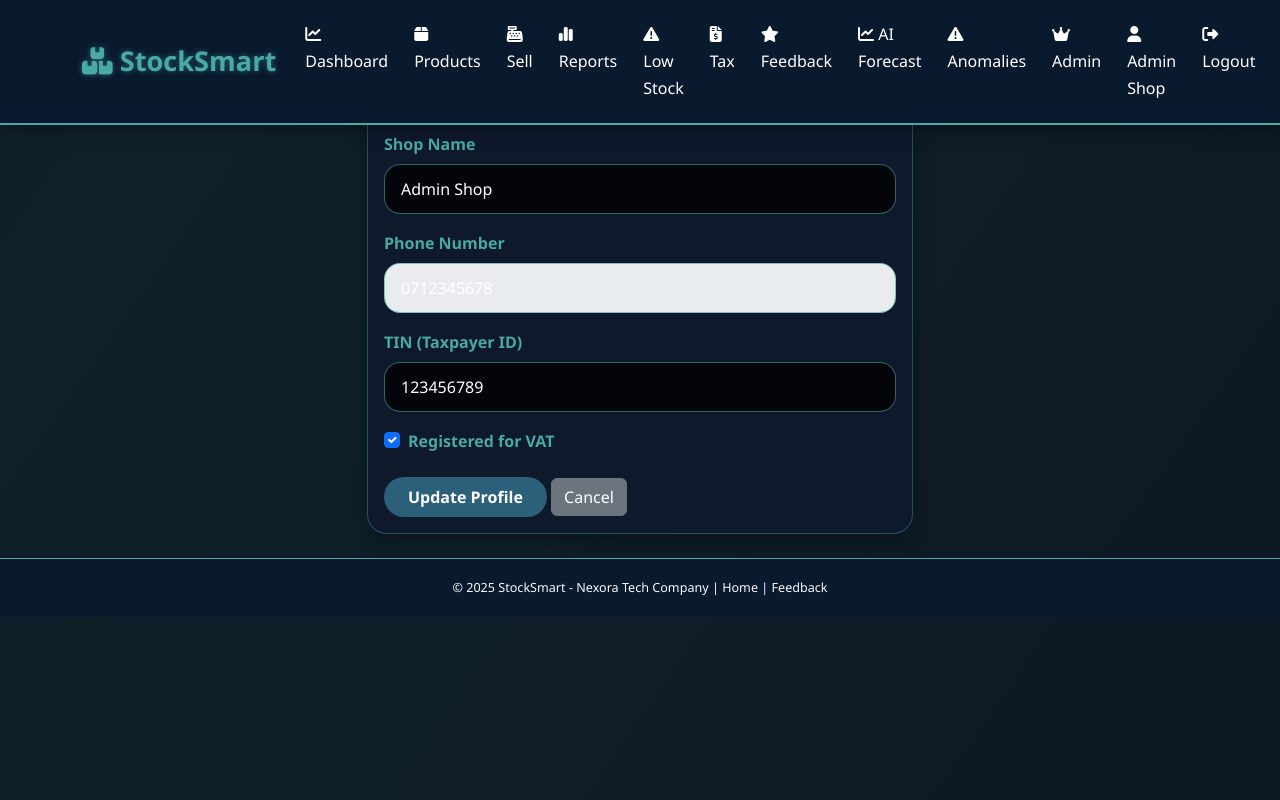
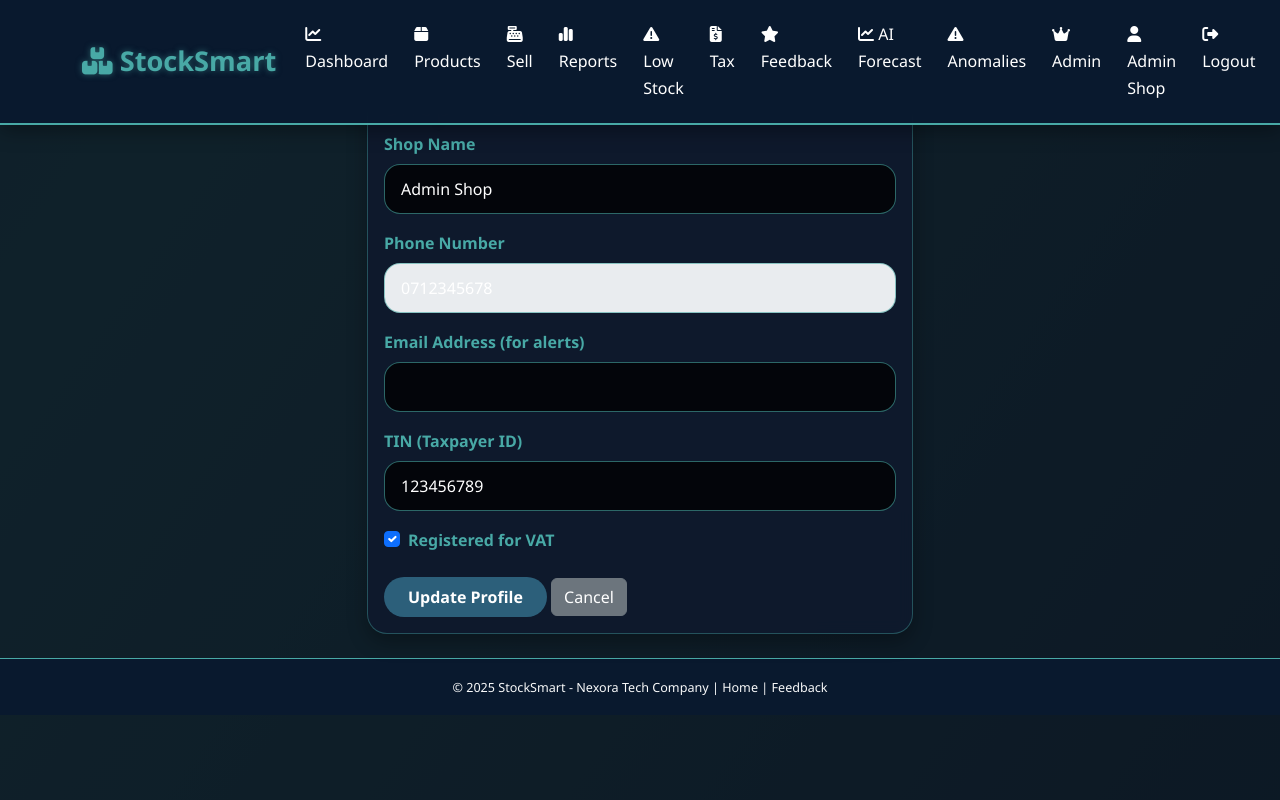
Before and after one commit to nexoratechv1-ctrl/Stocksmart, a Flask app: page /profile in a window 1280 px wide. Run offline with Flask 3, Linux system fonts and the light colour scheme; a user stored in the database is signed in.

Commit message:
Update profile.html

```diff
--- a/templates/profile.html
+++ b/templates/profile.html
@@ -1,4 +1,5 @@
 {% extends "base.html" %}
+
 {% block content %}
 <div class="row justify-content-center">
     <div class="col-md-6">
@@ -6,10 +7,26 @@
             <div class="card-body">
                 <h3>Shop Profile</h3>
                 <form method="POST">
-                    <div class="mb-3"><label>Shop Name</label><input type="text" name="shop_name" class="form-control" value="{{ user.shop_name }}" required></div>
-                    <div class="mb-3"><label>Phone Number</label><input type="tel" class="form-control" value="{{ user.phone }}" disabled></div>
-                    <div class="mb-3"><label>TIN (Taxpayer ID)</label><input type="text" name="tin" class="form-control" value="{{ user.tin or '' }}"></div>
-                    <div class="mb-3 form-check"><input type="checkbox" name="is_vat" id="is_vat" class="form-check-input" {% if user.is_vat_registered %}checked{% endif %}><label for="is_vat">Registered for VAT</label></div>
+                    <div class="mb-3">
+                        <label>Shop Name</label>
+                        <input type="text" name="shop_name" class="form-control" value="{{ user.shop_name }}" required>
+                    </div>
+                    <div class="mb-3">
+                        <label>Phone Number</label>
+                        <input type="tel" class="form-control" value="{{ user.phone }}" disabled>
+                    </div>
+                    <div class="mb-3">
+                        <label>Email Address (for alerts)</label>
+                        <input type="email" name="email" class="form-control" value="{{ user.email or '' }}">
+                    </div>
+                    <div class="mb-3">
+                        <label>TIN (Taxpayer ID)</label>
+                        <input type="text" name="tin" class="form-control" value="{{ user.tin or '' }}">
+                    </div>
+                    <div class="mb-3 form-check">
+                        <input type="checkbox" name="is_vat" id="is_vat" class="form-check-input" {% if user.is_vat_registered %}checked{% endif %}>
+                        <label for="is_vat" class="form-check-label">Registered for VAT</label>
+                    </div>
                     <button type="submit" class="btn btn-primary">Update Profile</button>
                     <a href="{{ url_for('dashboard') }}" class="btn btn-secondary">Cancel</a>
                 </form>
```
